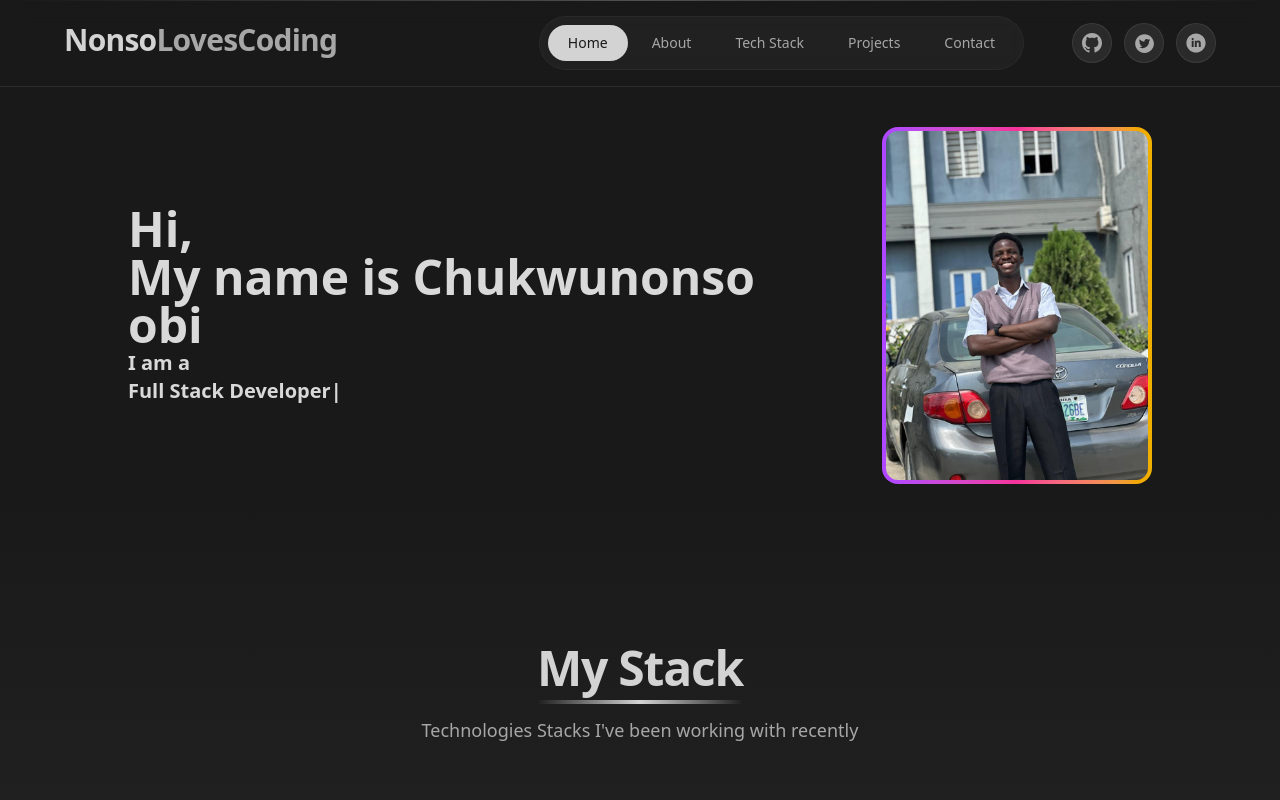
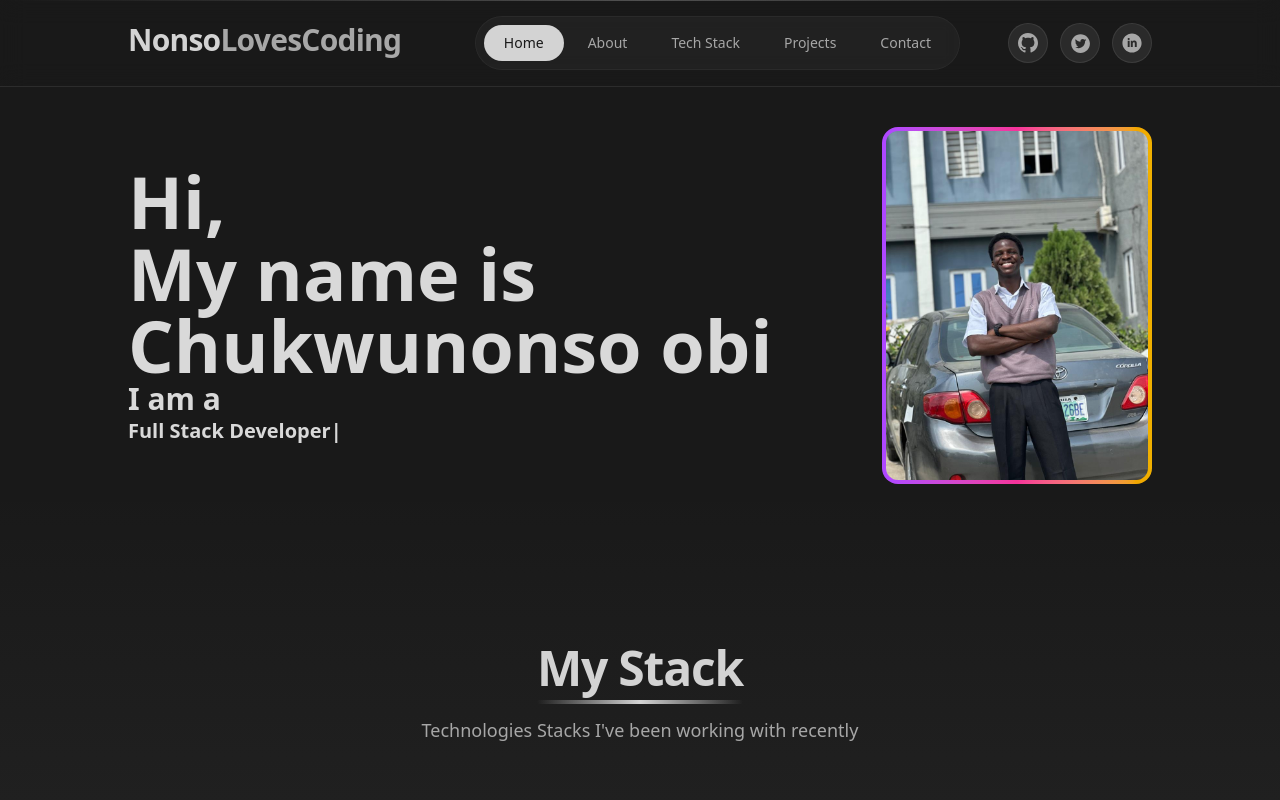
Before and after one commit to NonsoCoding/NonsoLovesCoding, a Next.js app: page / in a window 1280 px wide. Shown: the top 800 px of the page. Built offline with nearby package versions, Linux system fonts and the light colour scheme.

Commit message:
NonsolATEST

```diff
--- a/app/page.tsx
+++ b/app/page.tsx
@@ -1,3 +1,4 @@
+import About from "@/components/About";
 import Footer from "@/components/Footer";
 import Hero from "@/components/Hero";
 import MyTools from "@/components/MyTools";
@@ -7,9 +8,10 @@ import TechStack from "@/components/TechStack";
 
 export default function Home() {
   return (
-    <div>
+    <div className="">
       <Navbar />
       <Hero />
+      <About />
       <TechStack />
       <MyTools />
       <Projects />
--- /dev/null
+++ b/components/About.tsx
@@ -0,0 +1,9 @@
+const About = ({}) => {
+  return (
+    <section>
+      <div></div>
+    </section>
+  );
+};
+
+export default About;
--- a/components/Hero.tsx
+++ b/components/Hero.tsx
@@ -14,7 +14,7 @@ const Hero = () => {
           transition={{ duration: 0.8, ease: "easeOut" }}
         >
           <motion.p
-            className="text-5xl"
+            className="text-7xl"
             initial={{ opacity: 0, y: 20 }}
             animate={{ opacity: 1, y: 0 }}
             transition={{ duration: 0.6, delay: 0.2 }}
@@ -22,7 +22,7 @@ const Hero = () => {
             Hi,
           </motion.p>
           <motion.p
-            className="text-5xl"
+            className="text-7xl"
             initial={{ opacity: 0, y: 20 }}
             animate={{ opacity: 1, y: 0 }}
             transition={{ duration: 0.6, delay: 0.4 }}
@@ -30,7 +30,7 @@ const Hero = () => {
             My name is Chukwunonso obi
           </motion.p>
           <motion.p
-            className="text-xl"
+            className="text-3xl"
             initial={{ opacity: 0, y: 20 }}
             animate={{ opacity: 1, y: 0 }}
             transition={{ duration: 0.6, delay: 0.6 }}
--- a/components/Navbar.tsx
+++ b/components/Navbar.tsx
@@ -52,7 +52,7 @@ const Navbar = () => {
         {/* Subtle top gradient line */}
         <div className="absolute top-0 left-0 right-0 h-[1px] bg-gradient-to-r from-transparent via-[#D3D3D3]/30 to-transparent" />
 
-        <div className="flex justify-between items-center mx-auto w-[90%] max-w-7xl">
+        <div className="flex justify-between items-center mx-auto w-[80%]">
           {/* Logo */}
           <div className="group cursor-pointer">
             <p
```
